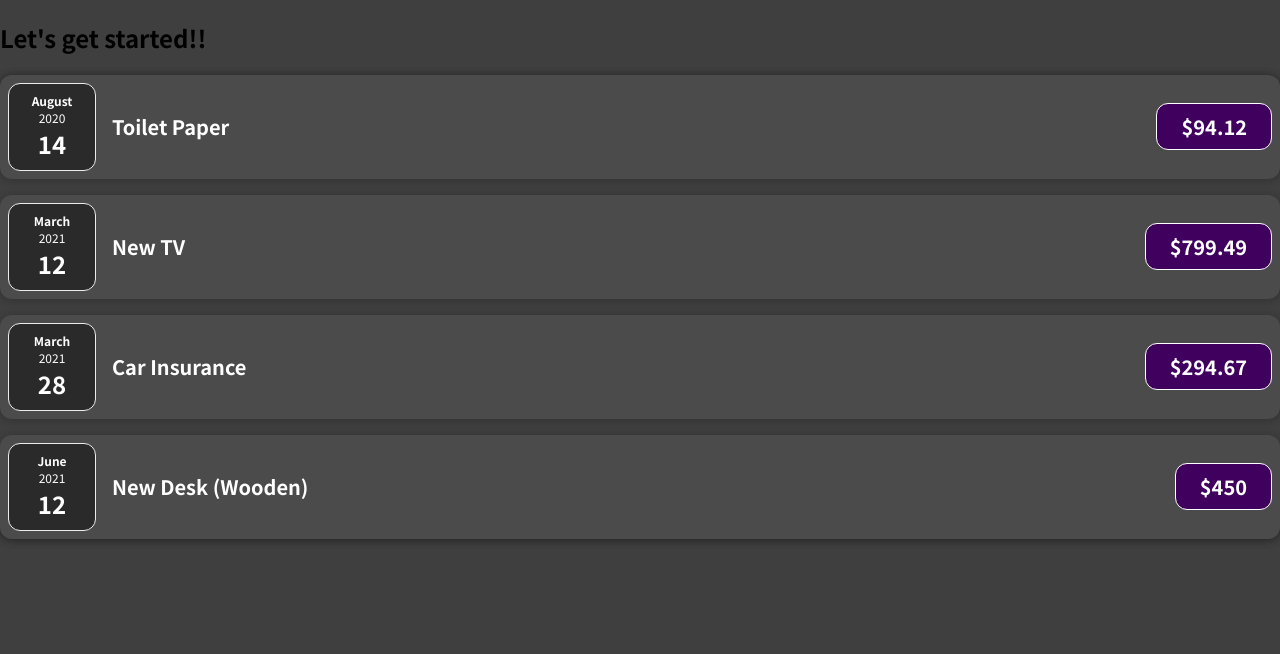
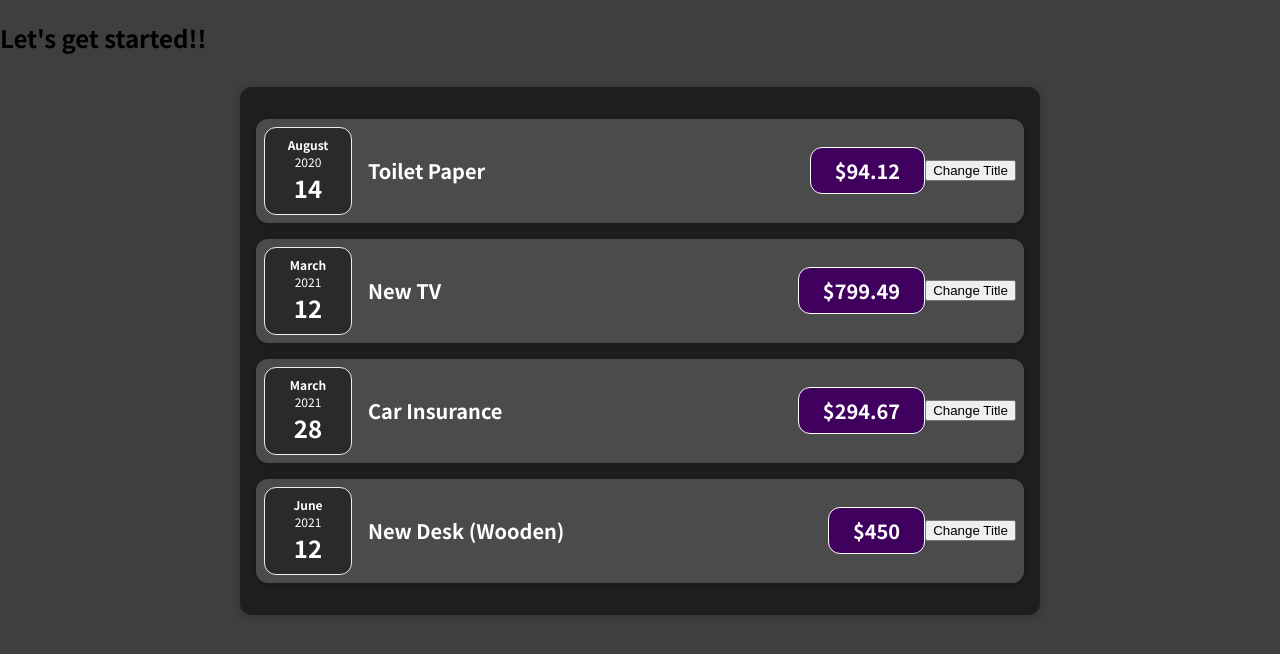
Before and after one commit to cansinacarer/React-Udemy-Course-Notes, a JavaScript app: page / in a window 1280 px wide. Shown: the top 654 px of the page. Built offline with nearby package versions, Linux system fonts and the light colour scheme.

Commit message:
as of video 46

```diff
--- a/src/components/Expenses/ExpenseItem.js
+++ b/src/components/Expenses/ExpenseItem.js
@@ -3,6 +3,10 @@ import Card from "../UI/Card";
 import "./ExpenseItem.css";
 
 function ExpenseItem(props) {
+	const clickHandler = () => {
+		console.log("Clicked!");
+	};
+
 	return (
 		<Card className="expense-item">
 			<ExpenseDate date={props.date} />
@@ -10,6 +14,7 @@ function ExpenseItem(props) {
 				<h2>{props.title}</h2>
 				<div className="expense-item__price">${props.amount}</div>
 			</div>
+			<button onClick={clickHandler}>Change Title</button>
 		</Card>
 	);
 }
--- a/src/components/Expenses/Expenses.js
+++ b/src/components/Expenses/Expenses.js
@@ -4,7 +4,7 @@ import "./Expenses.css";
 
 export default function Expenses(props) {
 	return (
-		<Card>
+		<Card className="expenses">
 			<ExpenseItem
 				title={props.items[0].title}
 				amount={props.items[0].amount}
--- a/src/components/UI/Card.js
+++ b/src/components/UI/Card.js
@@ -2,5 +2,9 @@ import "./Card.css";
 
 export default function Card(props) {
 	const classes = "card " + props.className;
-	return <div className={classes}>{props.children}</div>;
+	return (
+		<div className={classes} test>
+			{props.children}
+		</div>
+	);
 }
```
